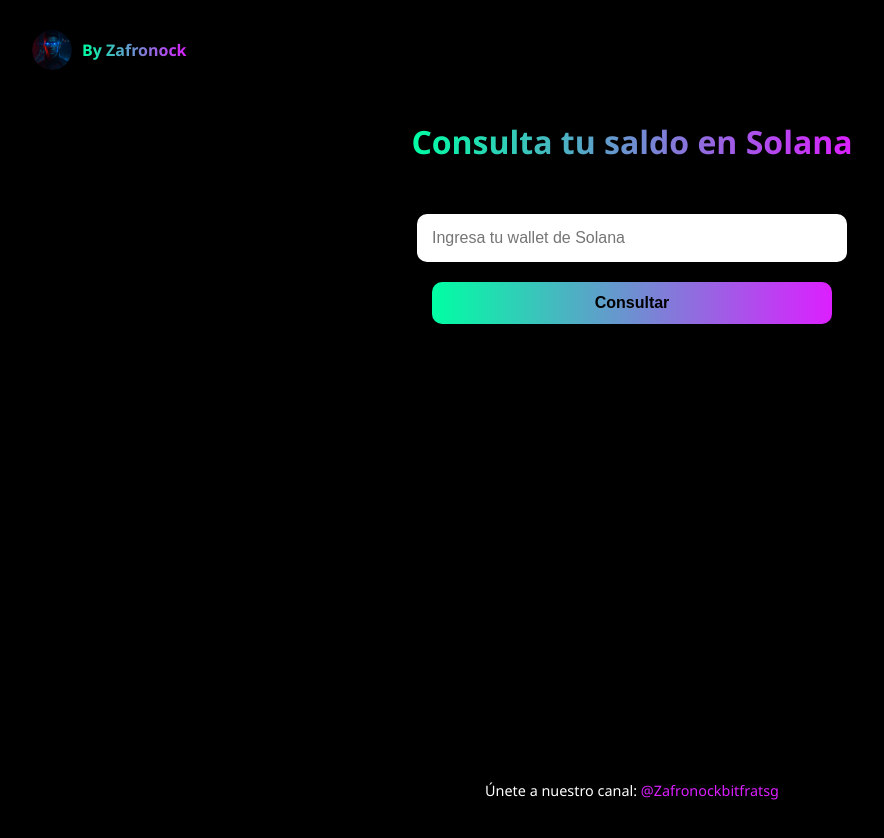
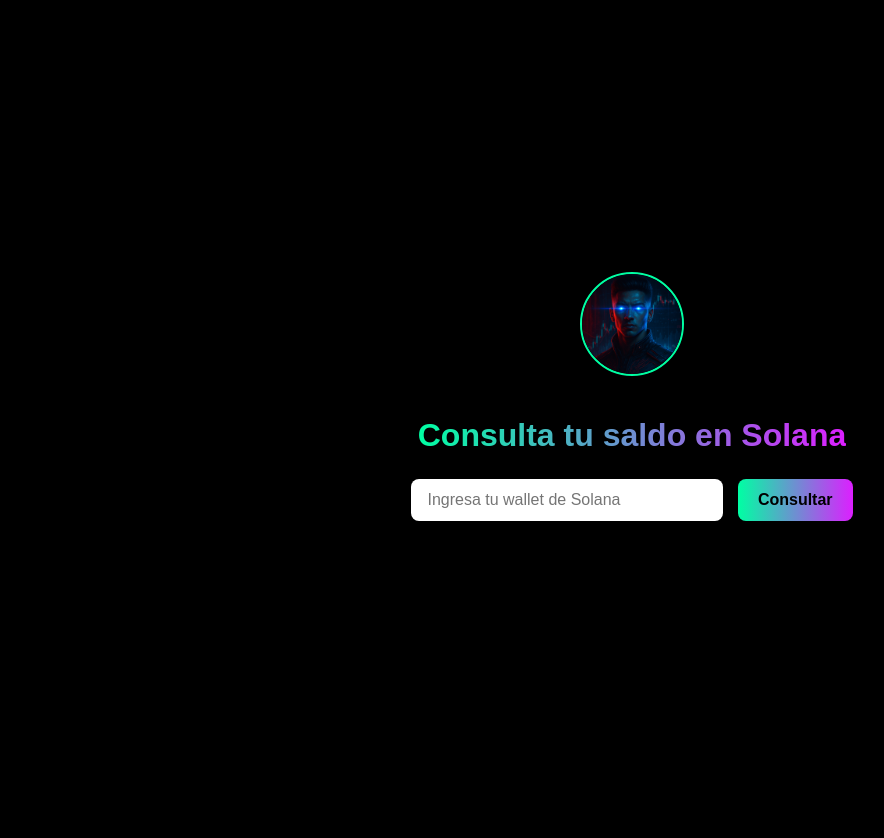
Before and after one commit to zafronock2028/solana-saldo-api, a website: page public/index.html in a window 1280 px wide. Shown: the whole page, without its empty margins (8-892 px from the left). Drawn offline with Linux system fonts and the light colour scheme.

Commit message:
Actualizar index.html

```diff
--- a/public/index.html
+++ b/public/index.html
@@ -6,84 +6,56 @@
   <title>Consulta tu saldo en Solana</title>
   <style>
     body {
-      margin: 0;
-      font-family: 'Segoe UI', Tahoma, Geneva, Verdana, sans-serif;
-      background: #000;
+      background-color: #000;
       color: #fff;
+      font-family: 'Arial', sans-serif;
       display: flex;
       flex-direction: column;
       align-items: center;
+      justify-content: center;
       min-height: 100vh;
+      margin: 0;
       padding: 20px;
-    }
-
-    header {
-      width: 100%;
-      display: flex;
-      align-items: center;
-      justify-content: space-between;
-      padding: 10px 20px;
-      box-sizing: border-box;
+      text-align: center;
     }
 
     .logo {
-      display: flex;
-      align-items: center;
-    }
-
-    .logo img {
-      height: 40px;
+      width: 100px;
+      height: 100px;
       border-radius: 50%;
-      margin-right: 10px;
-    }
-
-    .logo span {
-      font-size: 1rem;
-      background: linear-gradient(90deg, #00ffa3, #dc1fff);
-      -webkit-background-clip: text;
-      color: transparent;
-      font-weight: bold;
+      margin-bottom: 20px;
+      object-fit: cover;
+      border: 2px solid #00ffa3;
     }
 
     h1 {
       font-size: 2rem;
-      text-align: center;
-      margin-top: 40px;
       background: linear-gradient(90deg, #00ffa3, #dc1fff);
       -webkit-background-clip: text;
-      color: transparent;
-    }
-
-    form {
-      display: flex;
-      flex-direction: column;
-      align-items: center;
-      margin-top: 30px;
-      width: 100%;
-      max-width: 400px;
+      -webkit-text-fill-color: transparent;
+      margin-bottom: 25px;
     }
 
     input {
-      padding: 15px;
+      padding: 12px 16px;
       font-size: 1rem;
-      width: 100%;
-      border-radius: 10px;
       border: none;
-      margin-bottom: 20px;
-      outline: none;
+      border-radius: 8px;
+      margin-right: 10px;
+      width: 280px;
+      max-width: 90%;
     }
 
     button {
-      padding: 12px 25px;
+      padding: 12px 20px;
+      background: linear-gradient(90deg, #00ffa3, #dc1fff);
+      border: none;
+      border-radius: 8px;
       font-size: 1rem;
       font-weight: bold;
       color: #000;
-      border: none;
-      border-radius: 10px;
-      background: linear-gradient(90deg, #00ffa3, #dc1fff);
       cursor: pointer;
       transition: opacity 0.3s;
-      width: 100%;
     }
 
     button:hover {
@@ -97,47 +69,25 @@
       text-shadow: 0 0 10px #00ffa3;
     }
 
-    footer {
-      margin-top: auto;
-      padding: 20px;
-      text-align: center;
-      font-size: 0.9rem;
-    }
-
-    footer a {
-      color: #dc1fff;
-      text-decoration: none;
-    }
-
-    @media (max-width: 600px) {
-      h1 {
-        font-size: 1.5rem;
+    @media screen and (max-width: 600px) {
+      input {
+        margin-bottom: 10px;
       }
 
-      input, button {
-        font-size: 1rem;
+      button {
+        width: 100%;
       }
     }
   </style>
 </head>
 <body>
-  <header>
-    <div class="logo">
-      <img src="https://raw.githubusercontent.com/zafronock2028/solana-saldo-api/main/public/logo.png" alt="Zafronock Logo">
-      <span>By Zafronock</span>
-    </div>
-  </header>
-
+  <img src="/logo.png" alt="Logo de Zafronock" class="logo" />
   <h1>Consulta tu saldo en Solana</h1>
   <form id="form">
-    <input type="text" id="wallet" placeholder="Ingresa tu wallet de Solana" required />
+    <input type="text" id="wallet" name="wallet" placeholder="Ingresa tu wallet de Solana" required />
     <button type="submit">Consultar</button>
   </form>
   <p id="resultado"></p>
-
-  <footer>
-    Únete a nuestro canal: <a href="https://t.me/Zafronockbitfratsg" target="_blank">@Zafronockbitfratsg</a>
-  </footer>
 
   <script>
     const form = document.getElementById('form');
```
